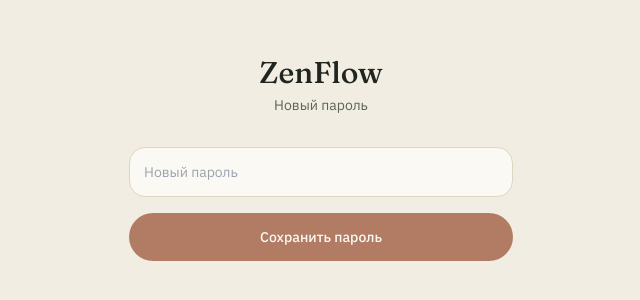
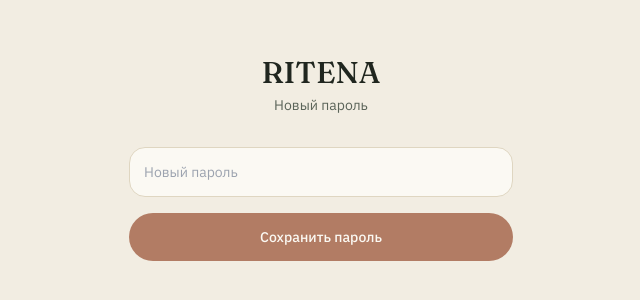
Before and after one commit to eremkin1212-design/zenflow, a React (Vite) app: page /reset-password in a window 1280 px wide. Shown: the part 242-542 px from the top of the page, without its empty margins (319-959 px from the left). Built offline with nearby package versions, Linux system fonts and the light colour scheme; no server answers.

Commit message:
brand: replace ZenFlow reset name with RITENA

```diff
--- a/src/screens/ResetPassword.jsx
+++ b/src/screens/ResetPassword.jsx
@@ -26,7 +26,7 @@
     <div className="min-h-screen bg-[var(--paper)] text-[var(--ink)] font-sans flex items-center justify-center px-6">
       <div className="w-full max-w-sm">
         <div className="text-center mb-8">
-          <div className="text-3xl font-serif" style={{ fontWeight: 500 }}>ZenFlow</div>
+          <div className="text-3xl font-serif" style={{ fontWeight: 500 }}>RITENA</div>
           <div className="text-sm mt-1 text-[var(--ink-soft)]">Новый пароль</div>
         </div>
 
```
